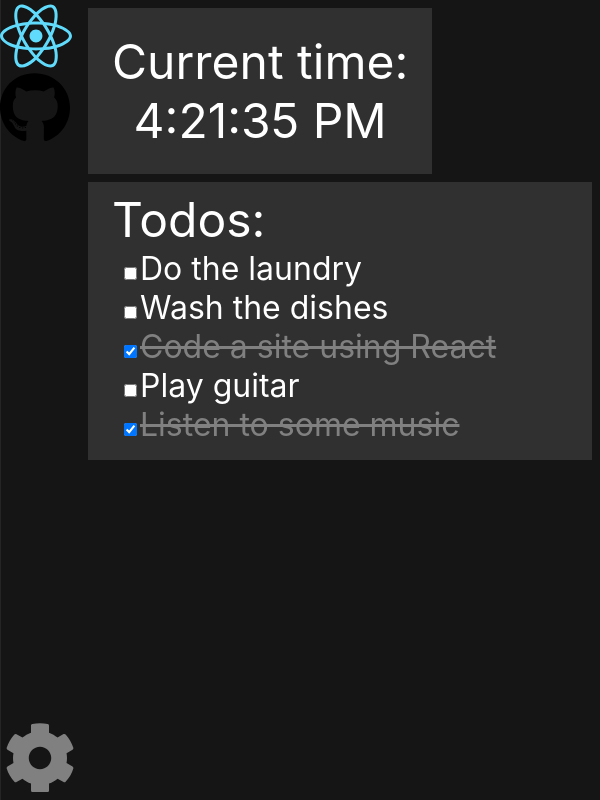
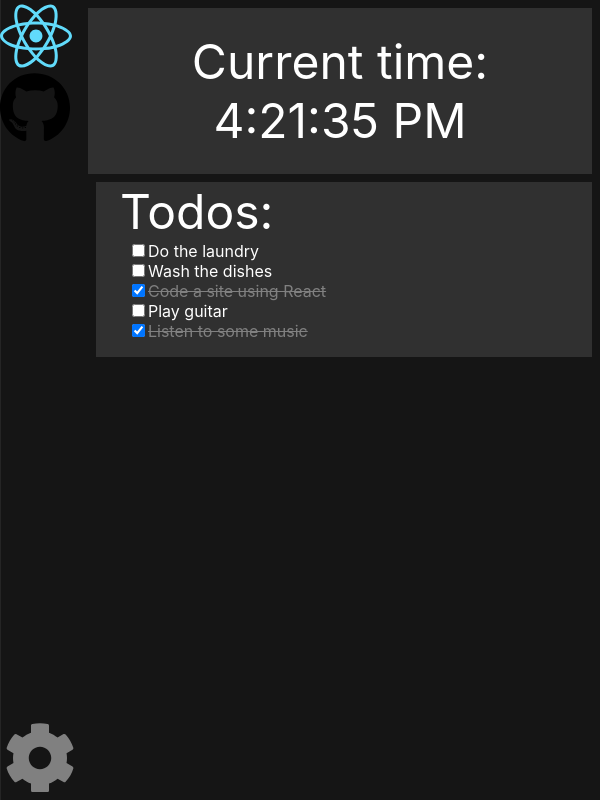
Before and after one commit to Infinituum17/Learn-React, a React (Create React App) app: page / in a window 600 px wide. Built offline with nearby package versions, Linux system fonts and the light colour scheme.

Commit message:
Some styling

```diff
--- a/src/styles/App.css
+++ b/src/styles/App.css
@@ -25,25 +25,55 @@
   font-size: 3rem;
 }
 
+@media only screen and (min-width: 600px){
+  .mainContent {
+    padding-top: 0;
+    margin: 0;
+    padding-left: 5rem;
+  }
+
+  .mainPage {
+    display: flex;
+    height: fit-content;
+  }
+
+  .todos {
+    margin-right: 0.5rem;
+    margin-left: 0.5rem;
+    padding-left: 1.5rem;
+    padding-right: 1.5rem;
+    height: 100%;
+    background-color: var(--thir-color);
+  }
+
   .clock {
     text-align: center;
     background-color: var(--thir-color);
     padding: 1.5rem;
-  width: max-content;
+  }
+}
+
+@media only screen and (max-width: 600px) {
+  .mainPage {
+    display: flex;
+    flex-direction: column;
+    height: fit-content;
+  }
+
+  .clock {
+    margin-right: 0.5rem;
+    text-align: center;
+    background-color: var(--thir-color);
+    padding: 1.5rem;
   }
 
   .todos {
     margin-top: 0.5rem;
     margin-right: 0.5rem;
     padding-left: 1.5rem;
-  padding-top: 0.5rem;
+    padding-right: 1.5rem;
+    height: 100%;
     background-color: var(--thir-color);
   }
 
-@media only screen and (min-width: 600px){
-  .mainContent {
-    padding-top: 0;
-    margin: 0;
-    padding-left: 5rem;
 }
-}
--- a/src/styles/TodoList.css
+++ b/src/styles/TodoList.css
@@ -3,7 +3,7 @@
     padding-left: 0.5rem;
     padding-bottom: 1rem;
     margin: 0;
-    font-size: 2rem;
+    font-size: 1rem;
 }
 
 .todolist-item{
```
Also changed, not shown: 1 other file (tests, documents, lock files or other folders). Lines whose indentation alone changed are shown as unchanged.
